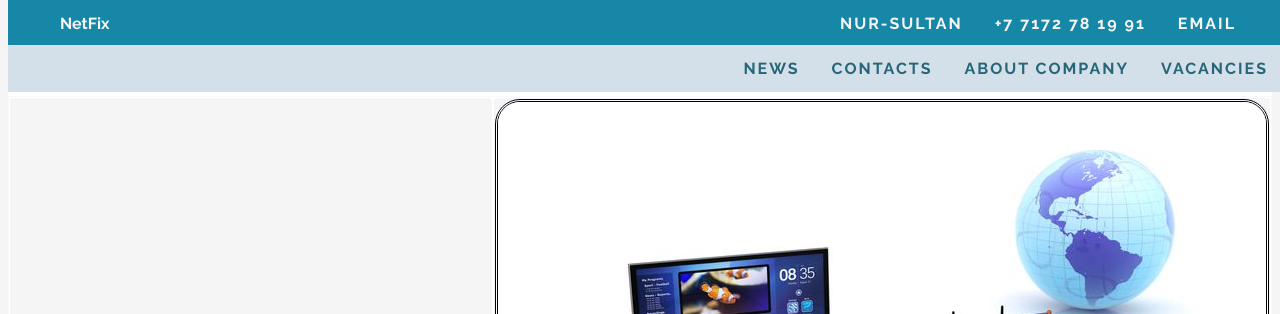
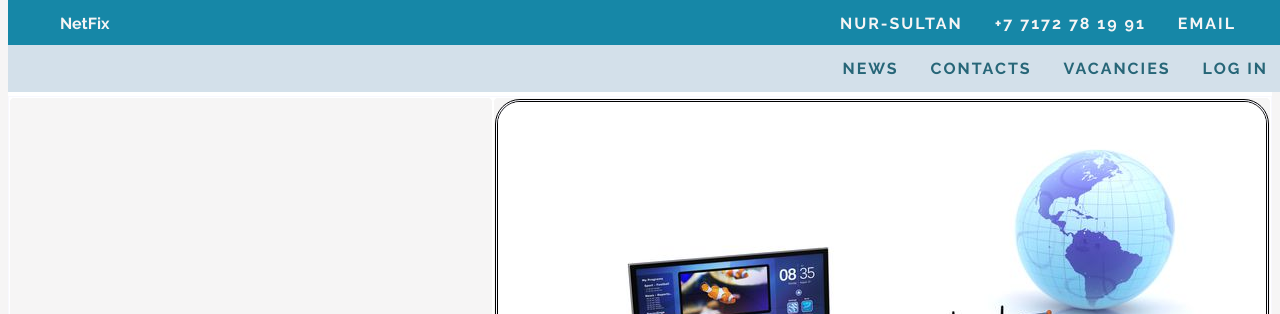
Before and after one commit to dilnazo4ka/fixnet_calculator, a plain HTML site: page index.html in a window 1280 px wide. Shown: the top 314 px of the page. Drawn offline with Linux system fonts and the light colour scheme.

Commit message:
Update index.html

```diff
--- a/index.html
+++ b/index.html
@@ -14,13 +14,13 @@
         <a href="#"> +7 7172 78 19 91 </a>
         <a href="#"> Nur-Sultan </a>
         <b href="#" style="padding-left: 20px"></b>
-        <b href="#">NetFix</b>
+        <b href="https://dilnazo4ka.github.io/netfix/">NetFix</b>
     </div>
 </header>
 <body>
 <div class="navbar">
-    <a href="#" style="float:right; padding-right: 20px">Vacancies</a>
-    <a href="#"> About company </a>
+    <a href="https://dilnazo4ka.github.io/netfix_login/" style="float:right; padding-right: 20px">Log in</a>
+    <a href="#"> Vacancies </a>
     <a href="#"> Contacts </a>
     <a href="#"> News </a>
 </div>
```
